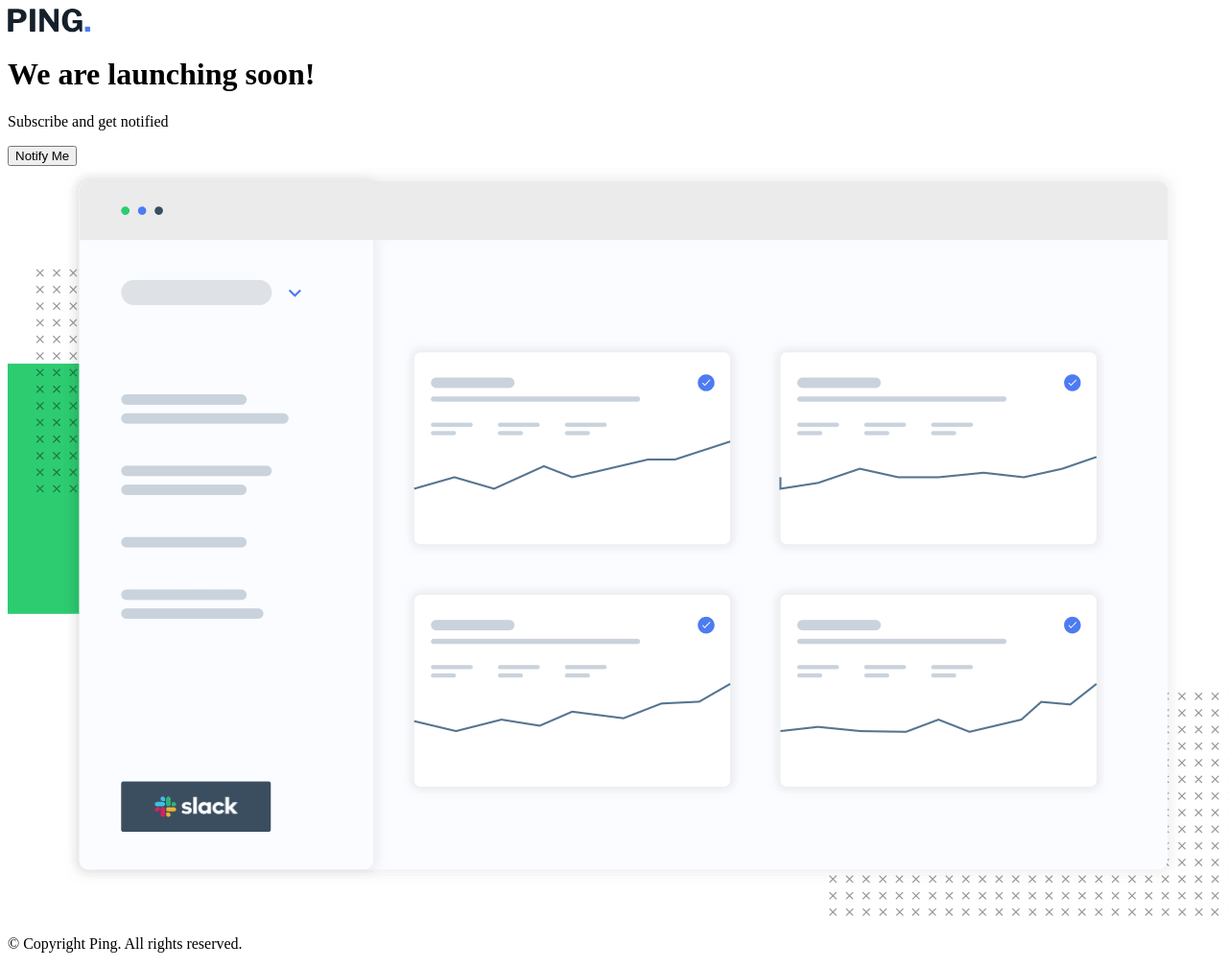
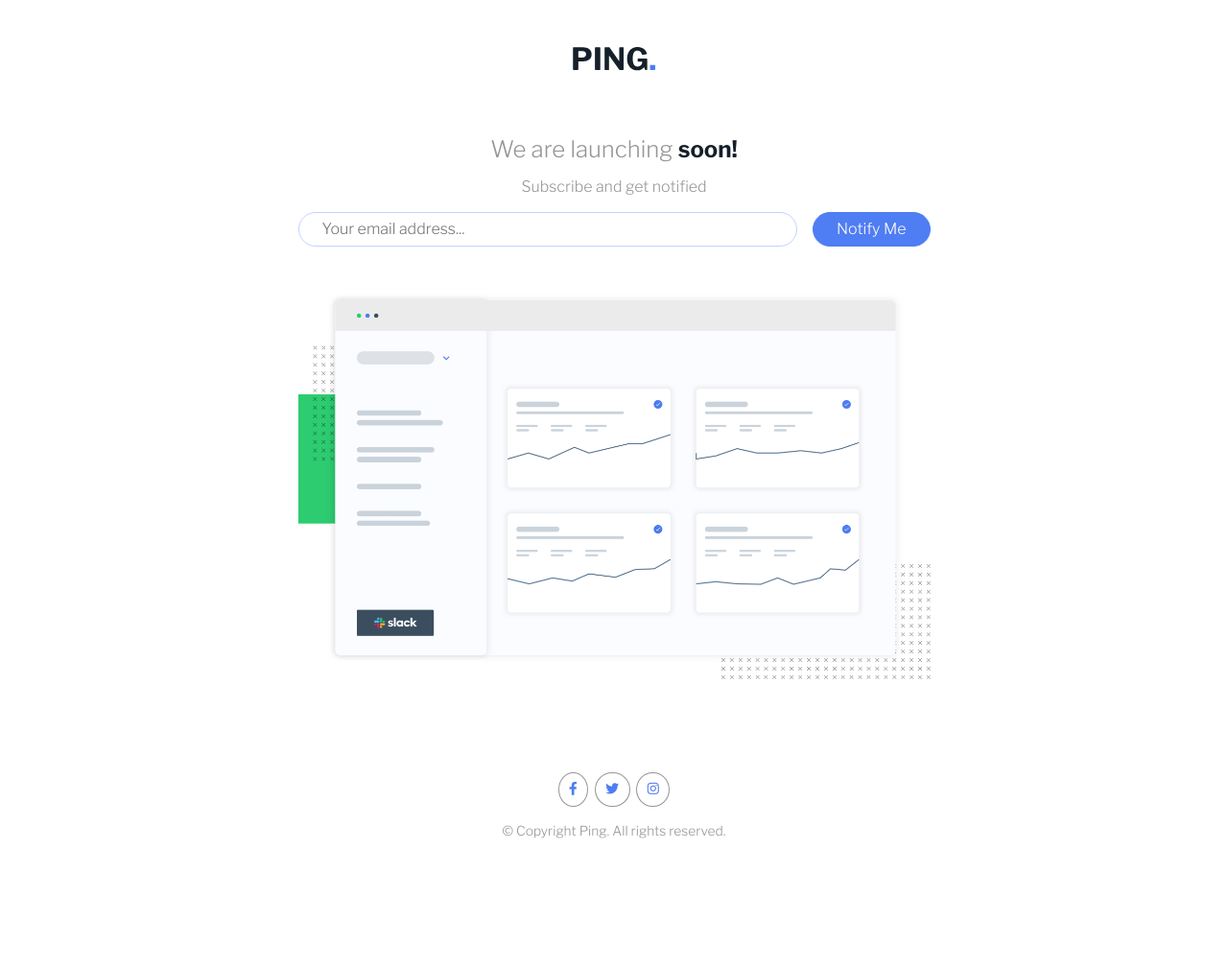
Before and after one commit to samuel-adu/ping-single-column-coming-soon-page, a plain HTML site: page index.html in a window 1280 px wide. Shown: the whole page at 96% size. After the commit the page ends 916 px from the top, so only its background shows below. Drawn offline with nearby package versions, Linux system fonts and the light colour scheme.

Commit message:
add styles

```diff
--- a/index.html
+++ b/index.html
@@ -10,10 +10,31 @@
       sizes="32x32"
       href="./images/favicon-32x32.png"
     />
-
+    <link rel="preconnect" href="https://fonts.googleapis.com" />
+    <link rel="preconnect" href="https://fonts.gstatic.com" crossorigin />
+    <link
+      href="https://fonts.googleapis.com/css2?family=Libre+Franklin:wght@300;600;700&display=swap"
+      rel="stylesheet"
+    />
     <title>Frontend Mentor | Ping coming soon page</title>
+    <link
+      rel="stylesheet"
+      href="https://cdnjs.cloudflare.com/ajax/libs/normalize/8.0.1/normalize.min.css"
+      integrity="sha512-NhSC1YmyruXifcj/KFRWoC561YpHpc5Jtzgvbuzx5VozKpWvQ+4nXhPdFgmx8xqexRcpAglTj9sIBWINXa8x5w=="
+      crossorigin="anonymous"
+      referrerpolicy="no-referrer"
+    />
+    <link
+      rel="stylesheet"
+      href="https://cdnjs.cloudflare.com/ajax/libs/font-awesome/6.1.1/css/all.min.css"
+      integrity="sha512-KfkfwYDsLkIlwQp6LFnl8zNdLGxu9YAA1QvwINks4PhcElQSvqcyVLLD9aMhXd13uQjoXtEKNosOWaZqXgel0g=="
+      crossorigin="anonymous"
+      referrerpolicy="no-referrer"
+    />
+    <link rel="stylesheet" href="style.css" />
   </head>
   <body>
+    <div class="container">
       <header>
         <img src="./images/logo.svg" alt="" />
       </header>
@@ -21,10 +42,23 @@
         <div>
           <h1>We are launching <span>soon!</span></h1>
           <p>Subscribe and get notified</p>
-        <button>Notify Me</button>
+          <form class="form" action="">
+            <input
+              type="text"
+              name="email"
+              id="email"
+              placeholder="Your email address..."
+            />
+
+            <!-- <em id="error-text" class="error-text">
+              Please provide a valid email address
+            </em> -->
+
+            <button class="btn" type="submit">Notify Me</button>
+          </form>
         </div>
 
-      <div>
+        <div class="img-div">
           <img
             src="./images/illustration-dashboard.png"
             alt="dashboard illustration"
@@ -33,7 +67,19 @@
       </main>
 
       <footer>
+        <ul class="social-list">
+          <li>
+            <a href="#"><i class="fa-brands fa-facebook-f"></i></a>
+          </li>
+          <li>
+            <a href="#"><i class="fa-brands fa-twitter"></i></a>
+          </li>
+          <li>
+            <a href="#"><i class="fa-brands fa-instagram"></i></a>
+          </li>
+        </ul>
         <p>&copy; Copyright Ping. All rights reserved.</p>
       </footer>
+    </div>
   </body>
 </html>
--- /dev/null
+++ b/style.css
@@ -0,0 +1,132 @@
+* {
+  box-sizing: border-box;
+}
+
+:root {
+  --bg-primary: hsl(223, 87%, 63%);
+  --bg-accent: hsl(223, 100%, 88%);
+  --clr-primary: hsl(0, 0%, 59%);
+  --clr-error: hsl(354, 100%, 66%);
+  --clr-accent: hsl(209, 33%, 12%);
+}
+
+body {
+  margin: 0;
+  text-align: center;
+  font-family: "Libre Franklin", sans-serif;
+  color: var(--clr-primary);
+  font-weight: 300;
+  font-size: 1rem;
+}
+
+header {
+  padding: 3em 0;
+}
+
+.container {
+  width: 90%;
+  margin: 0 auto;
+  max-width: 659px;
+}
+
+img {
+  max-width: 100%;
+}
+
+a {
+  cursor: pointer;
+  text-decoration: none;
+}
+
+h1 {
+  font-size: 1.5rem;
+  font-weight: 300;
+}
+
+h1 > span {
+  color: var(--clr-accent);
+  font-weight: 700;
+}
+
+.error-text {
+  color: var(--clr-error);
+  font-size: 00.865rem;
+}
+
+.img-div {
+  margin-top: 3em;
+  margin-bottom: 3em;
+}
+
+.form {
+  display: flex;
+  flex-direction: column;
+  /* align-items: center; */
+  justify-content: space-between;
+  gap: 1em;
+}
+
+input {
+  padding: 0.5em 1.5em;
+  border-radius: 20px;
+  border: 1px solid var(--bg-accent);
+  color: var(--bg-accent);
+  font-size: 1rem;
+}
+
+.btn {
+  font-size: 1rem;
+  padding: 0.5em 1.5em;
+  border-radius: 20px;
+  background-color: var(--bg-primary);
+  color: white;
+  border: 1px solid var(--bg-primary);
+  font-weight: 500;
+  cursor: pointer;
+  display: inline-block;
+}
+
+.btn:hover {
+  background-color: var(--bg-accent);
+}
+
+footer {
+  padding: 2em 0;
+  margin-top: auto;
+  font-size: 0.865rem;
+}
+
+.social-list {
+  list-style: none;
+  padding: 0;
+  display: flex;
+  align-items: center;
+  justify-content: center;
+}
+
+.social-list li {
+  margin: 0.25em;
+}
+
+.fa-brands {
+  color: var(--bg-primary);
+  border: 1px solid var(--clr-primary);
+  border-radius: 50%;
+  padding: 0.75em;
+}
+.fa-brands:hover {
+  background-color: var(--bg-primary);
+  color: white;
+}
+
+@media (min-width: 569px) {
+  .form {
+    flex-direction: row;
+    align-items: center;
+    position: relative;
+  }
+
+  input {
+    flex-grow: 1;
+  }
+}
```
Lines whose indentation alone changed are shown as unchanged.
